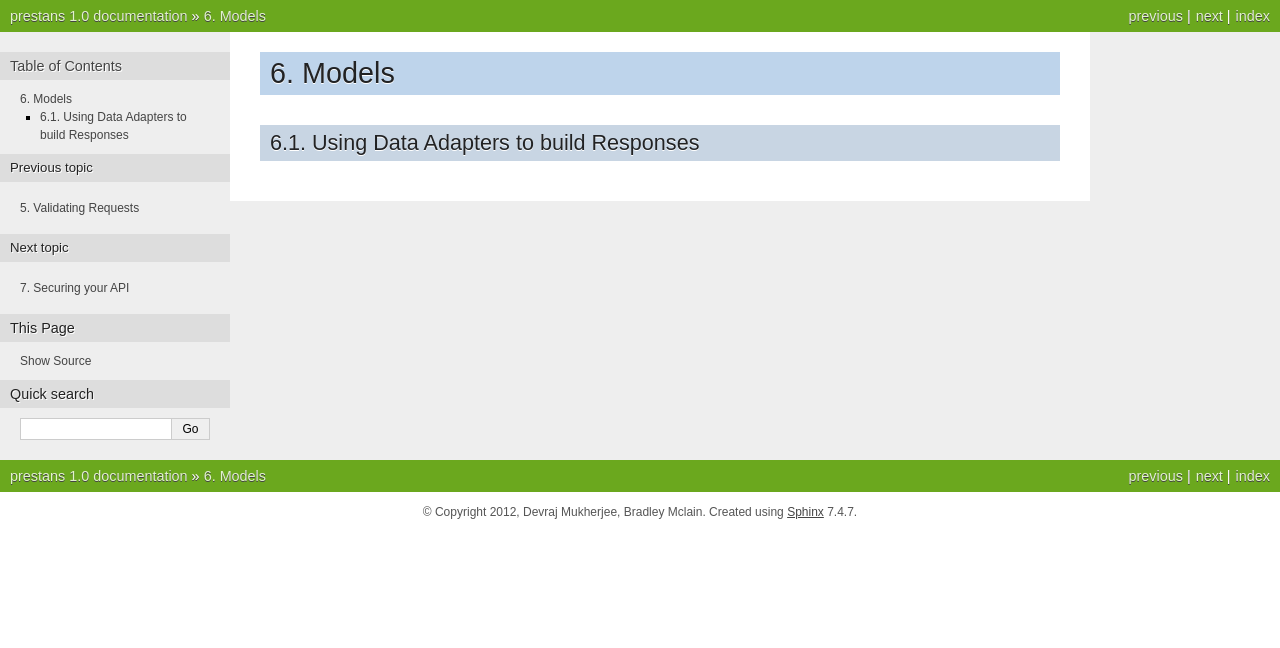
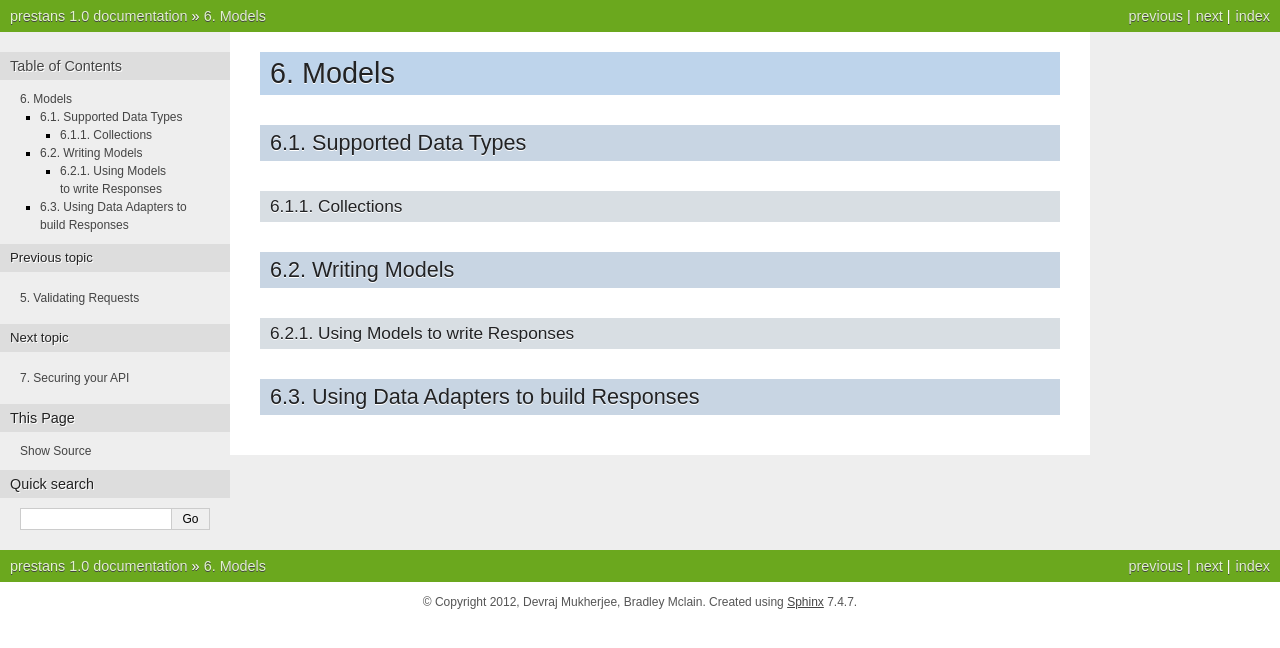
Before and after one commit to anomaly/prestans-docs, a Sphinx documentation site: the page built from source/models.rst, in a window 1280 px wide. Shown: the top 648 px of the page. Built offline with Sphinx 7.4.7, drawn with Linux system fonts in a browser that asks for light colours.

Commit message:
Layout of model documentation

```diff
--- a/source/models.rst
+++ b/source/models.rst
@@ -3,8 +3,18 @@ Models
 ======
 
 
+Supported Data Types
+====================
+
+Collections
+-----------
+
+Writing Models
+==============
 
 
+Using Models to write Responses
+-------------------------------
 
 Using Data Adapters to build Responses
 ======================================
```
